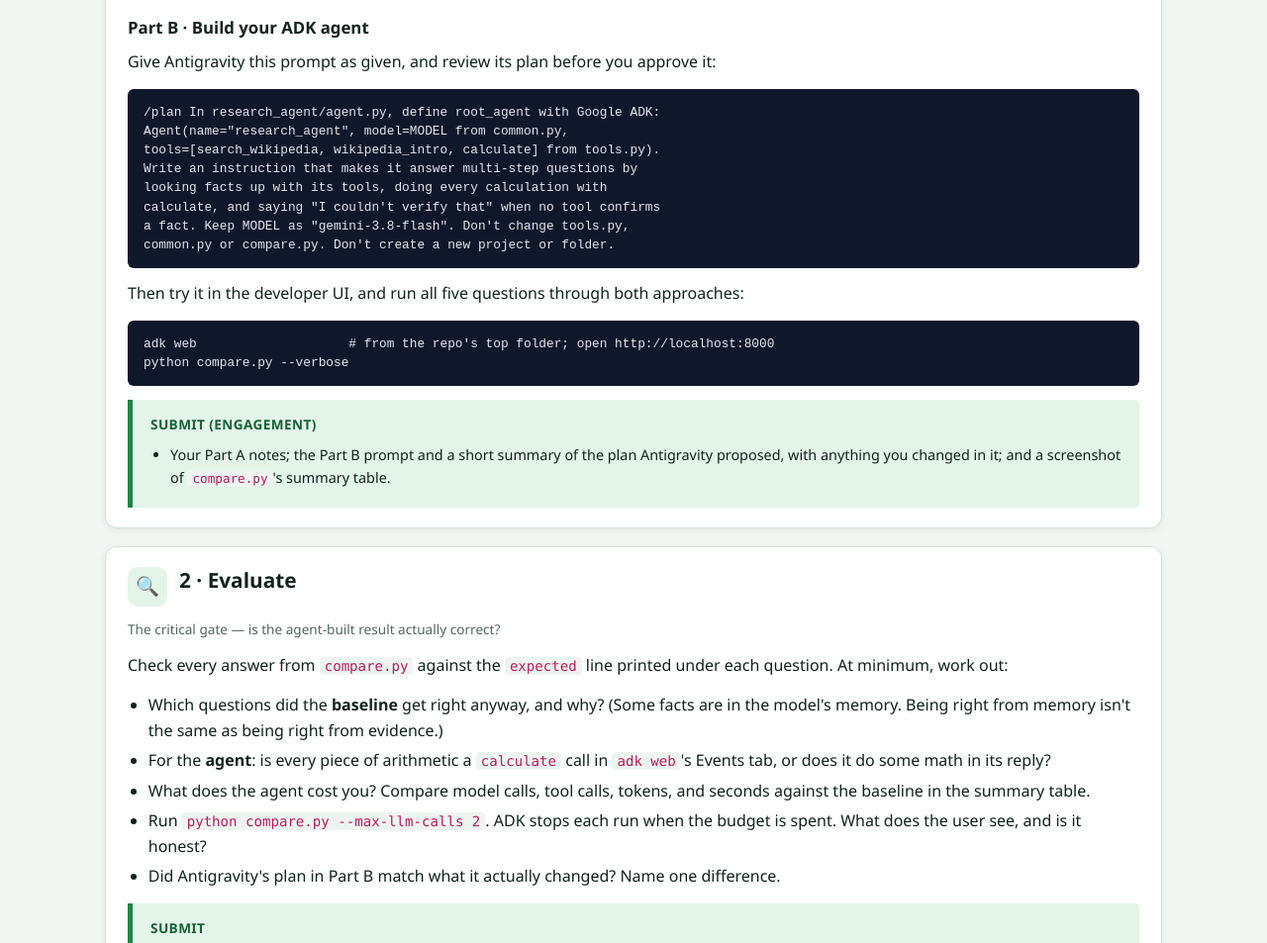
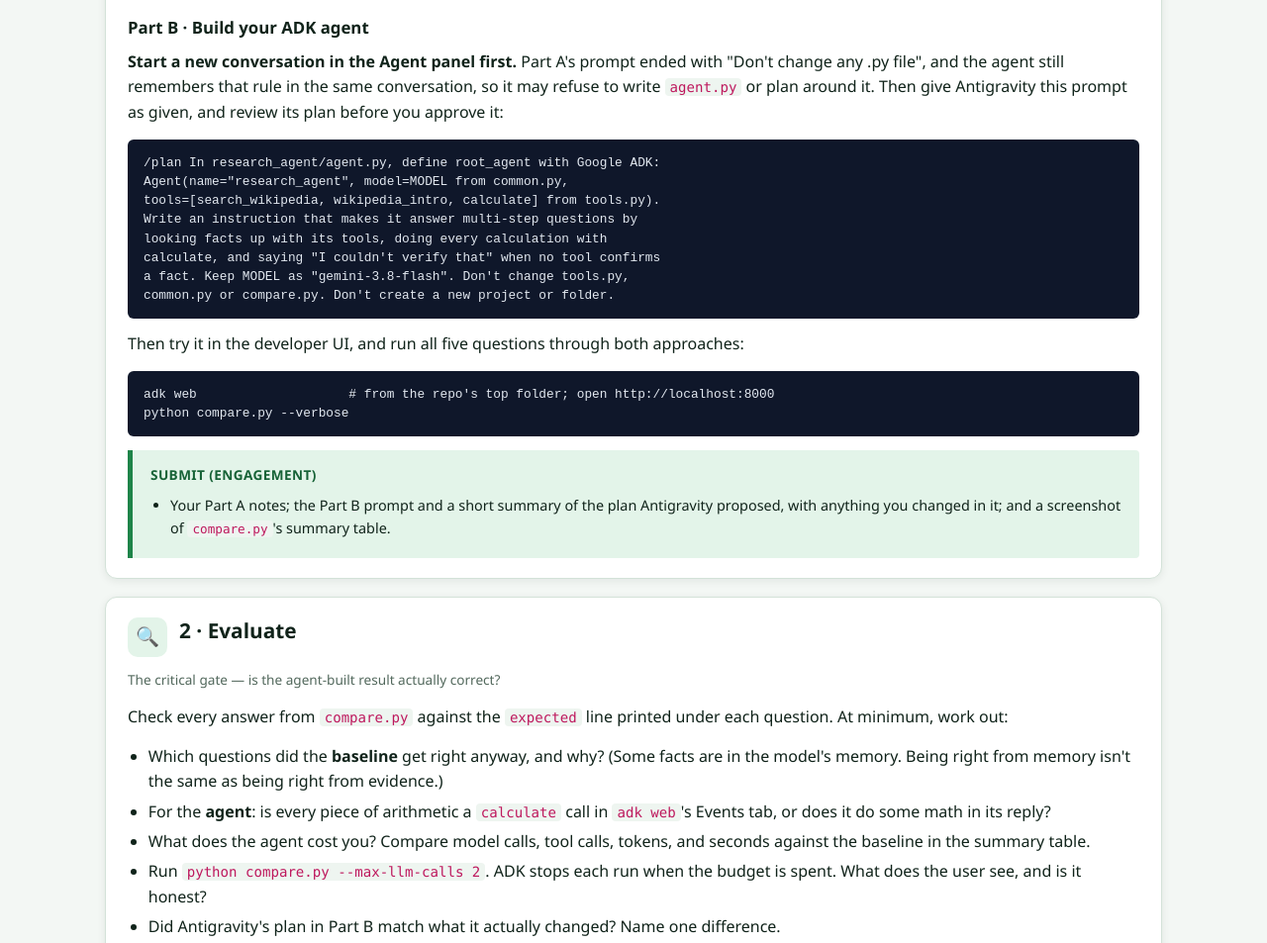
Before and after one commit to clarkngo/ai420, a plain HTML site: page module-1/hos-guide.html in a window 1280 px wide. Shown: the part 3120-4073 px from the top of the page at 99% size. Drawn offline with Linux system fonts and the light colour scheme.

Commit message:
Start Part B in a new Antigravity conversation
Part A's prompt ends with "Don't change any .py file", and the agent
keeps that rule for the rest of the conversation, so it could refuse
to write agent.py in Part B. Part B now opens with a new conversation,
and Common snags covers the symptom.

Co-Authored-By: Claude Opus 5.5 <noreply@anthropic.com>

```diff
--- a/module-1/hos-guide.html
+++ b/module-1/hos-guide.html
@@ -124,7 +124,7 @@ call. Then run pytest and tell me the result. Don't change any .py file.</pre>
                 <figure class="shot"><a href="../assets/files/ai-420-guides/images/hos-01-part-a/04-steps-while-working.webp" target="_blank" rel="noopener"><img src="../assets/files/ai-420-guides/images/hos-01-part-a/04-steps-while-working.webp" alt="Worked for 20s opened after Proceed: Analyzed README.md, Edited README.md plus 11 lines, Ran check git status, Ran run pytest, then a summary that no .py files were modified" loading="lazy"></a><figcaption><b>Use a tool</b> and <b>remember</b>, after Proceed: it edits the README and runs pytest, but never reads <code>tools.py</code> again.</figcaption></figure>
             </div>
             <h3>Part B · Build your ADK agent</h3>
-            <p>Give Antigravity this prompt as given, and review its plan before you approve it:</p>
+            <p><b>Start a new conversation in the Agent panel first.</b> Part A's prompt ended with "Don't change any .py file", and the agent still remembers that rule in the same conversation, so it may refuse to write <code>agent.py</code> or plan around it. Then give Antigravity this prompt as given, and review its plan before you approve it:</p>
 <pre tabindex="0">/plan In research_agent/agent.py, define root_agent with Google ADK:
 Agent(name="research_agent", model=MODEL from common.py,
 tools=[search_wikipedia, wikipedia_intro, calculate] from tools.py).
@@ -209,6 +209,7 @@ root_agent = SequentialAgent(name="plan_execute",
                 <li><strong><code>adk: command not found</code></strong> — the repo's virtual environment (<code>.venv</code>) isn't active in this terminal tab; when it is, the line starts with <code>(.venv)</code>. Run <code>source .venv/bin/activate</code> (Windows: <code>.venv\Scripts\activate</code>) and try again.</li>
                 <li><strong><code>adk web</code> shows no agents</strong> — it lists the agent folders inside the directory you started it from. Start it from the repo's top folder and pick <code>research_agent</code> (or <code>plan_execute</code>). Picking one whose <code>agent.py</code> doesn't define <code>root_agent</code> yet gives an error.</li>
                 <li><strong><code>GOOGLE_API_KEY is not set</code></strong> — the key goes in the one <code>.env</code> in the repo's top folder (copy it from <code>.env.example</code>). <code>adk web</code> finds it by looking upward from the agent's folder, and the scripts load it through <code>common.py</code>. Don't make a second <code>.env</code> inside an agent folder.</li>
+                <li><strong>In Part B, Antigravity won't edit <code>agent.py</code>, or says it isn't allowed to change .py files</strong> — you gave the Part B prompt in the same conversation as Part A, so the agent is still following Part A's "Don't change any .py file". Start a new conversation and paste the Part B prompt again.</li>
                 <li><strong>The agent answers without calling any tool</strong> — read its instruction and each tool's docstring. ADK builds the tool descriptions from the docstrings, so a vague one means the model doesn't know when to use it.</li>
                 <li><strong>A Wikipedia tool returns <code>403 Forbidden</code></strong> — Wikipedia blocks requests whose <code>User-Agent</code> doesn't name the tool and a contact URL. The starter's <code>HEADERS</code> already has one. If Antigravity rewrote the tools, check it didn't drop that header.</li>
                 <li><strong><code>429 RESOURCE_EXHAUSTED</code></strong> — you hit the free tier's per-minute limit. Wait a minute and rerun; <code>compare.py --pause 5</code> adds a gap between questions.</li>
```
